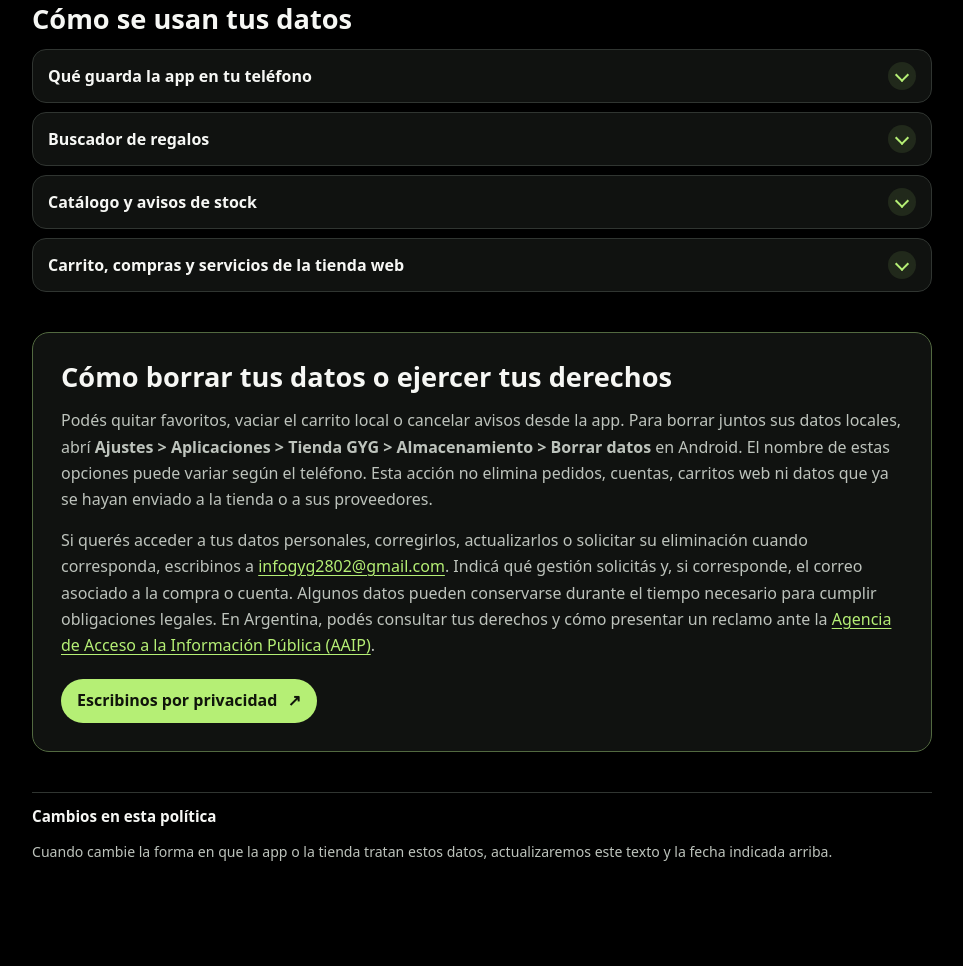
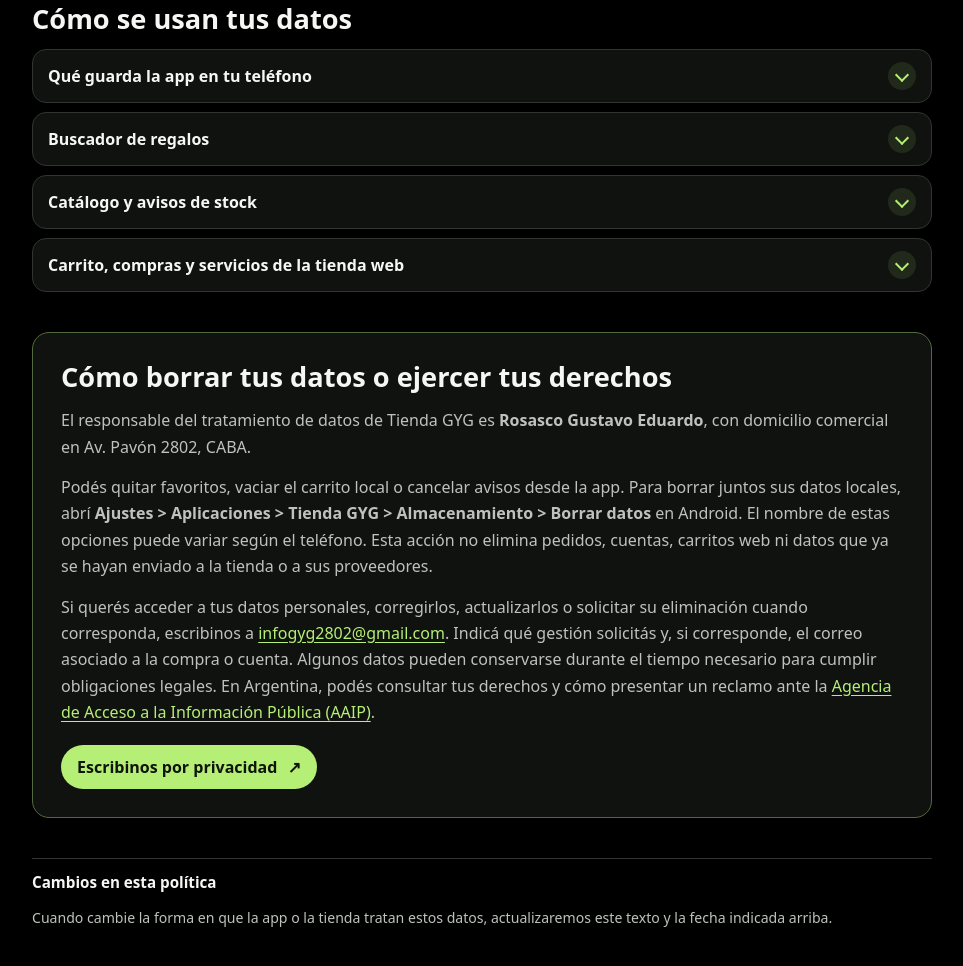
Before and after one commit to natyantonelli0-tech/tienda-gyg., a plain HTML site: page index.html in a window 1280 px wide. Shown: the part 698-1664 px from the top of the page, without its empty margins (158-1121 px from the left). Before the commit the page ends 1601 px from the top, so only its background shows below. Drawn offline with Linux system fonts and the light colour scheme.

Commit message:
Update index.html

```diff
--- a/index.html
+++ b/index.html
@@ -33,16 +33,8 @@
       overflow-wrap: anywhere;
     }
 
-    .gyg-privacy h1, .gyg-privacy h2, .gyg-privacy h3 {
-      margin: 0;
-      line-height: 1.18;
-    }
-
-    .gyg-privacy h2 {
-      margin-bottom: 14px;
-      font-size: clamp(1.3rem, 3vw, 1.7rem);
-    }
-
+    .gyg-privacy h1, .gyg-privacy h2, .gyg-privacy h3 { margin: 0; line-height: 1.18; }
+    .gyg-privacy h2 { margin-bottom: 14px; font-size: clamp(1.3rem, 3vw, 1.7rem); }
     .gyg-privacy p { margin: 0; color: var(--muted); }
     .gyg-privacy p + p { margin-top: 14px; }
     .gyg-privacy a { color: var(--green); text-underline-offset: .18em; }
@@ -64,11 +56,7 @@
       text-transform: uppercase;
     }
 
-    .gyg-privacy__hero h1 {
-      font-size: clamp(2rem, 6vw, 3.75rem);
-      letter-spacing: -.045em;
-    }
-
+    .gyg-privacy__hero h1 { font-size: clamp(2rem, 6vw, 3.75rem); letter-spacing: -.045em; }
     .gyg-privacy__hero h1 span { color: var(--green); }
     .gyg-privacy .gyg-privacy__date { margin-top: 12px; font-size: .87rem; }
     .gyg-privacy .gyg-privacy__intro { max-width: 62ch; margin-top: 21px; }
@@ -246,6 +234,7 @@
 
     <section id="gyg-derechos-de-privacidad" class="gyg-privacy__section gyg-privacy__rights" aria-labelledby="gyg-derechos-titulo">
       <h2 id="gyg-derechos-titulo">Cómo borrar tus datos o ejercer tus derechos</h2>
+      <p>El responsable del tratamiento de datos de Tienda GYG es <strong>Rosasco Gustavo Eduardo</strong>, con domicilio comercial en Av. Pavón 2802, CABA.</p>
       <p>Podés quitar favoritos, vaciar el carrito local o cancelar avisos desde la app. Para borrar juntos sus datos locales, abrí <strong>Ajustes &gt; Aplicaciones &gt; Tienda GYG &gt; Almacenamiento &gt; Borrar datos</strong> en Android. El nombre de estas opciones puede variar según el teléfono. Esta acción no elimina pedidos, cuentas, carritos web ni datos que ya se hayan enviado a la tienda o a sus proveedores.</p>
       <p>Si querés acceder a tus datos personales, corregirlos, actualizarlos o solicitar su eliminación cuando corresponda, escribinos a <a href="mailto:infogyg2802@gmail.com">infogyg2802@gmail.com</a>. Indicá qué gestión solicitás y, si corresponde, el correo asociado a la compra o cuenta. Algunos datos pueden conservarse durante el tiempo necesario para cumplir obligaciones legales. En Argentina, podés consultar tus derechos y cómo presentar un reclamo ante la <a href="https://www.argentina.gob.ar/aaip/datospersonales/derechos">Agencia de Acceso a la Información Pública (AAIP)</a>.</p>
       <a class="gyg-privacy__action" href="mailto:infogyg2802@gmail.com?subject=Consulta%20sobre%20mis%20datos">Escribinos por privacidad <span aria-hidden="true">↗</span></a>
```
